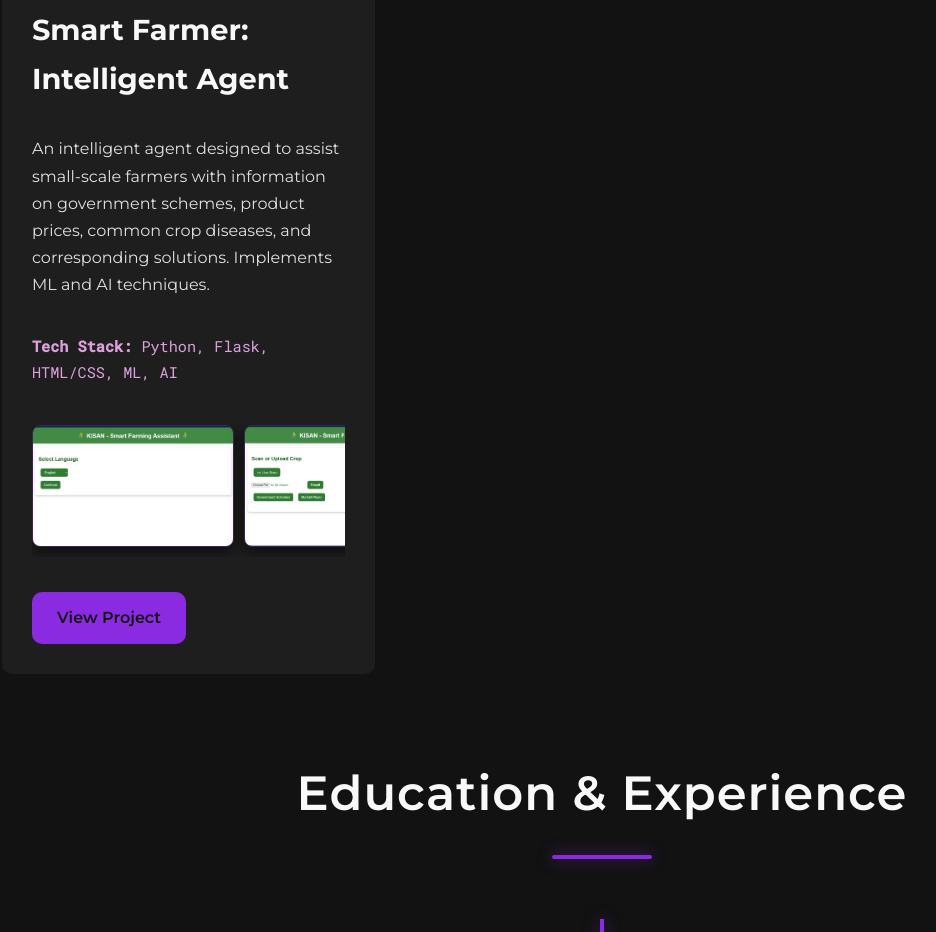
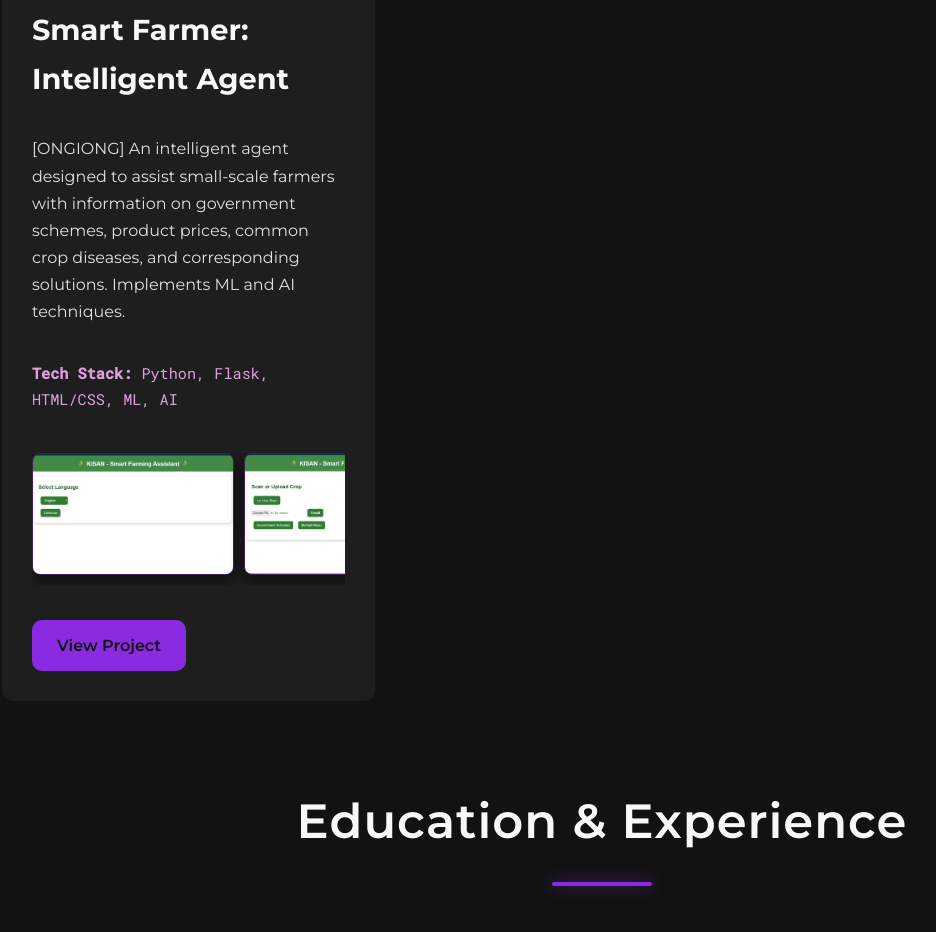
Before and after one commit to nayanashaji456-debug/My-Portfolio, a plain HTML site: page index.html in a window 1280 px wide. Shown: the part 5380-6312 px from the top of the page, without its empty margins (38-974 px from the left). Drawn offline with Linux system fonts and the light colour scheme.

Commit message:
Update index.html

```diff
--- a/index.html
+++ b/index.html
@@ -565,7 +565,7 @@
 
             <div class="project-card">
                 <h3>Smart Farmer: Intelligent Agent</h3>
-                <p class="project-description">An intelligent agent designed to assist small-scale farmers with information on government schemes, product prices, common crop diseases, and corresponding solutions. Implements ML and AI techniques.</p>
+                <p class="project-description"> [ONGIONG] An intelligent agent designed to assist small-scale farmers with information on government schemes, product prices, common crop diseases, and corresponding solutions. Implements ML and AI techniques.</p>
                 <p class="project-tech"><strong>Tech Stack:</strong> Python, Flask, HTML/CSS, ML, AI</p>
                 <div class="project-photos">
                     <img src="images/kisan.jpg" alt="Smart Farmer Dashboard">
@@ -627,4 +627,5 @@
     </footer>
 
 </body>
+
 </html>
```
